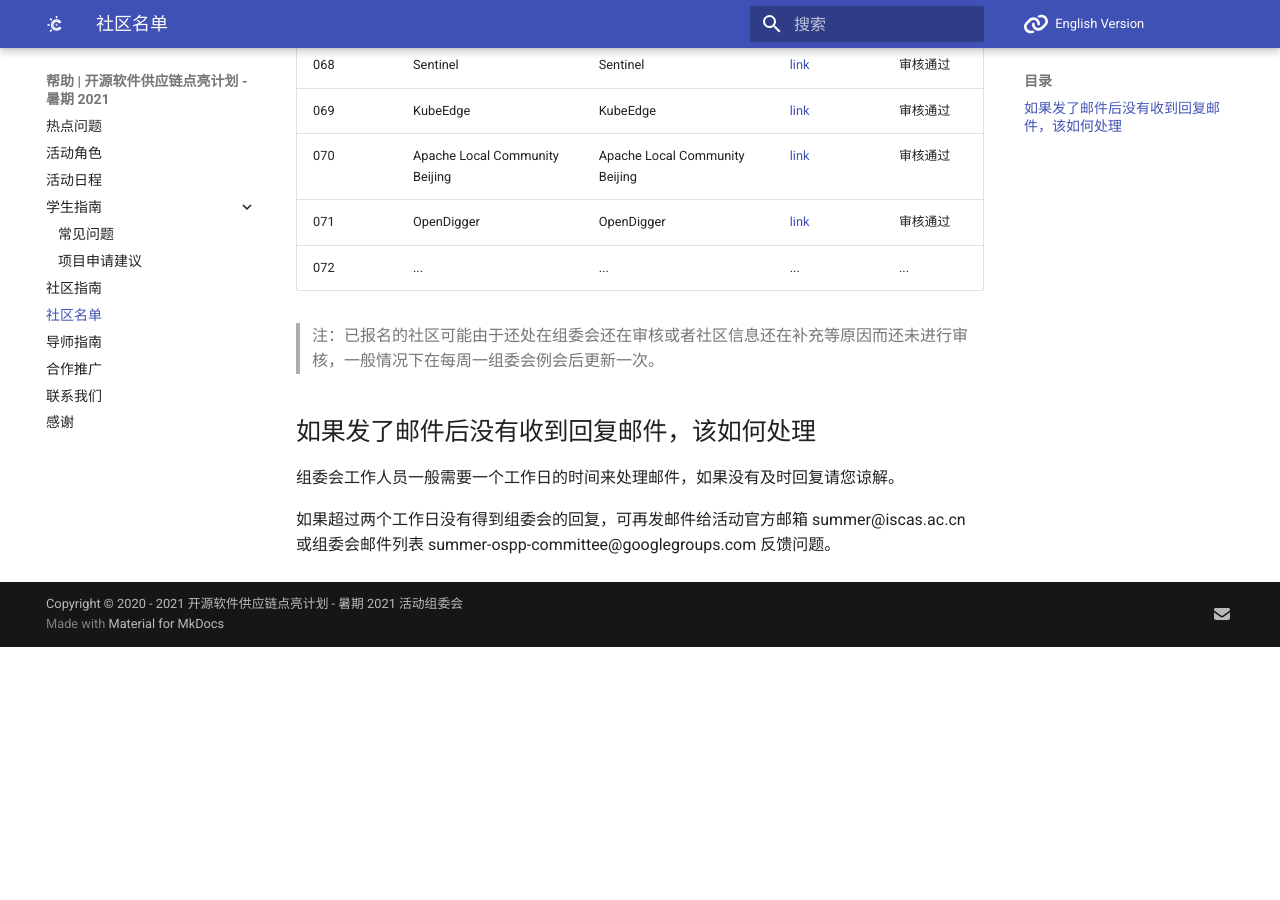
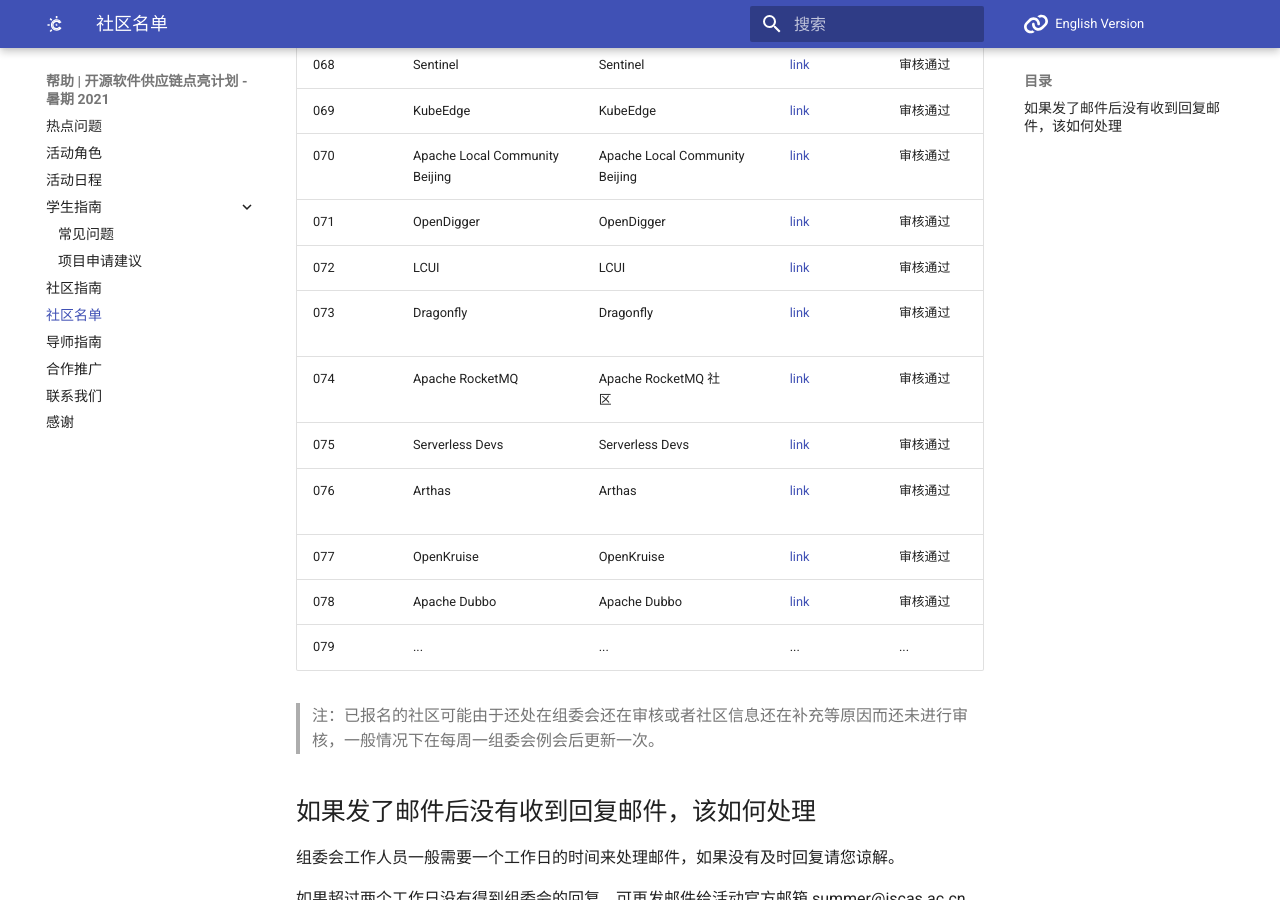
Before and after one commit to summer-ospp/help, an MkDocs documentation site: the page built from docs/communities-list.md, in a window 1280 px wide and 900 px high, scrolled down 3650 px. Built offline with MkDocs 1.6.1 and Material for MkDocs 9.7.7, drawn with Linux system fonts in a browser that asks for light colours; comment, search, counter and statistics services are not loaded; before the commit the page ends 4297 px from its top, so only the background shows below that.

Commit message:
Update communities-list.md

```diff
--- a/docs/communities-list.md
+++ b/docs/communities-list.md
@@ -74,10 +74,17 @@
 | 066  | OpenMessaging           | OpenMessaging                   | [link]( http://openmessaging.cloud/)                          | 审核通过    |
 | 067  | Apache EventMesh(Incubating)    | Apache EventMesh(Incubating)社区       | [link]( https://eventmesh.apache.org)          | 审核通过    |
 | 068  | Sentinel                | Sentinel                        | [link]( https://sentinelguard.io)                             | 审核通过    |
-| 069  | KubeEdge                | KubeEdge                        | [link]( https://kubeedge.io)                                          | 审核通过    |
-| 070  | Apache Local Community Beijing      | Apache Local Community Beijing       | [link](https://alc-beijing.github.io/alc-site/)       | 审核通过    |
-| 071  | OpenDigger              | OpenDigger                      | [link](https://github.com/X-lab2017/open-digger)           | 审核通过    |
-| 072  | ...                     | ...                | ...         | ...    |
+| 069  | KubeEdge                | KubeEdge                        | [link]( https://kubeedge.io)                                  | 审核通过    |
+| 070  | Apache Local Community Beijing      | Apache Local Community Beijing   | [link](https://alc-beijing.github.io/alc-site/)   | 审核通过    |
+| 071  | OpenDigger              | OpenDigger                      | [link](https://github.com/X-lab2017/open-digger)               | 审核通过    |
+| 072  | LCUI                    | LCUI                            | [link]( https://lcui.lc-soft.io)                               | 审核通过    |
+| 073  | Dragonfly               | Dragonfly                       | [link]( https://d7y.io/en-us/)                                 | 审核通过    |
+| 074  | Apache RocketMQ         | Apache RocketMQ 社区            | [link]( https://rocketmq.apache.org/)                          | 审核通过    |
+| 075  | Serverless Devs         | Serverless Devs                | [link]( http://www.serverless-devs.com/#/home)                  | 审核通过    |
+| 076  | Arthas                  | Arthas                          | [link]( https://arthas.aliyun.com/en-us/)                      | 审核通过    |
+| 077  | OpenKruise              | OpenKruise                      | [link]( https://github.com/openkruise/kruise)                  | 审核通过    |
+| 078  | Apache Dubbo            | Apache Dubbo                    | [link]( https://dubbo.apache.org/zh/)                          | 审核通过    |
+| 079  | ...                     | ...                | ...         | ...    |
 
 > 注：已报名的社区可能由于还处在组委会还在审核或者社区信息还在补充等原因而还未进行审核，一般情况下在每周一组委会例会后更新一次。
 
```
